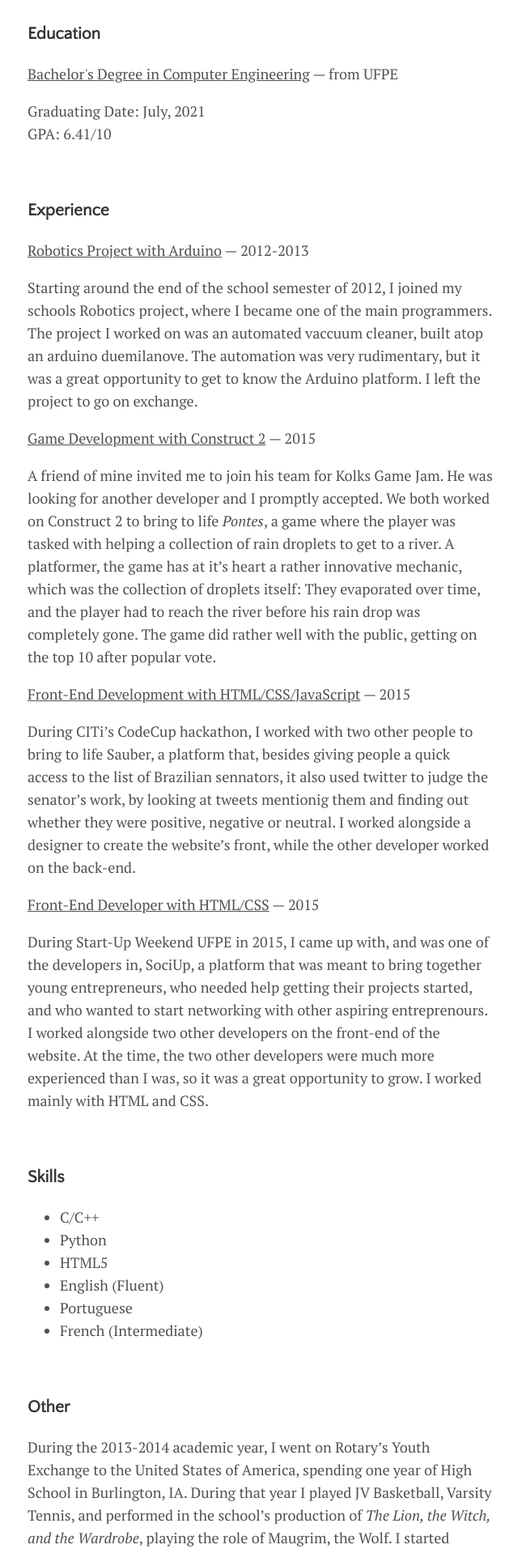
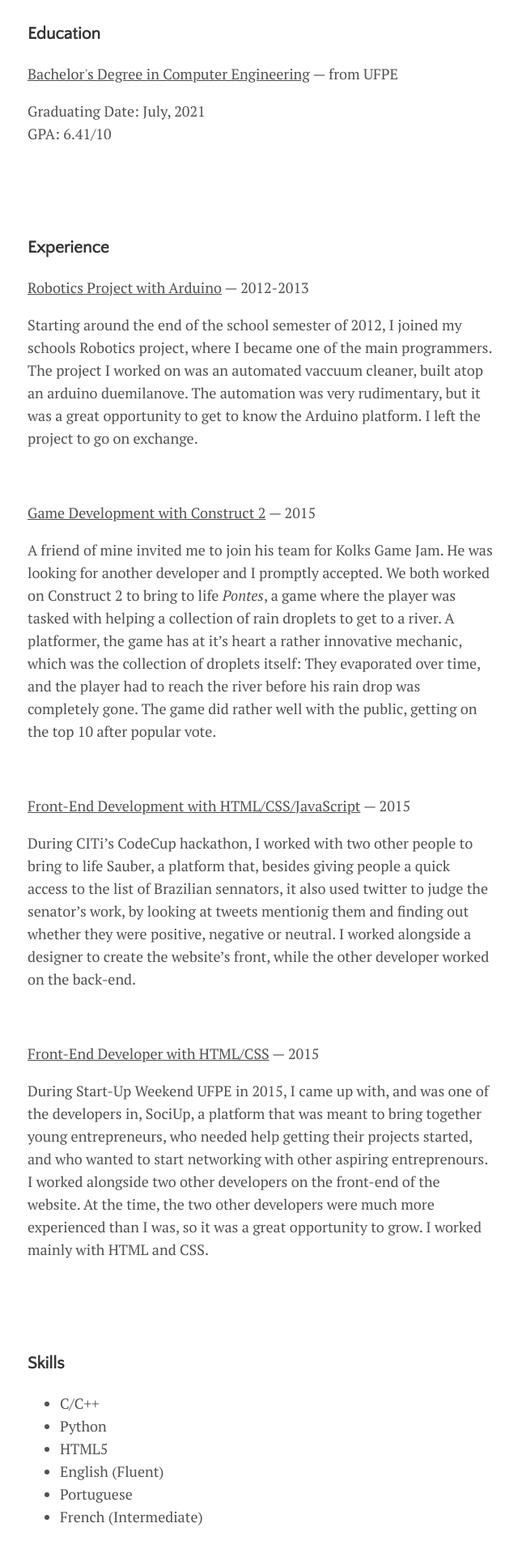
Before and after one commit to AugustoQueiroz/augustoqueiroz.github.io, a Jekyll site: the page built from menu/cv.md, in a window 1280 px wide. Shown: the part 315-2233 px from the top of the page at 81% size, without its empty margins (318-958 px from the left). Built offline with Jekyll 4.4.1, drawn with Linux system fonts in a browser that asks for light colours; nearby versions of some CDN libraries.

Commit message:
Update cv.md
Correct spacing between entries

```diff
--- a/menu/cv.md
+++ b/menu/cv.md
@@ -12,14 +12,14 @@ title: Augusto Sales de Queiroz
 <h3>Education</h3>
 {% for ed in site.education | sort: "listing-priority" %}
 <u>{{ ed.title }}</u> &mdash; {{ ed.complement }}
-{{ ed.content }}
+{{ ed.content }}<br>
 {% endfor %}
 <br>
 
 <h3>Experience</h3>
 {% for ex in site.experience | sort: "duration" %}
 <u>{{ ex.title }}</u> &mdash; {{ ex.duration }}
-{{ ex.content }}
+{{ ex.content }}<br>
 {% endfor %}
 <br>
 
```
